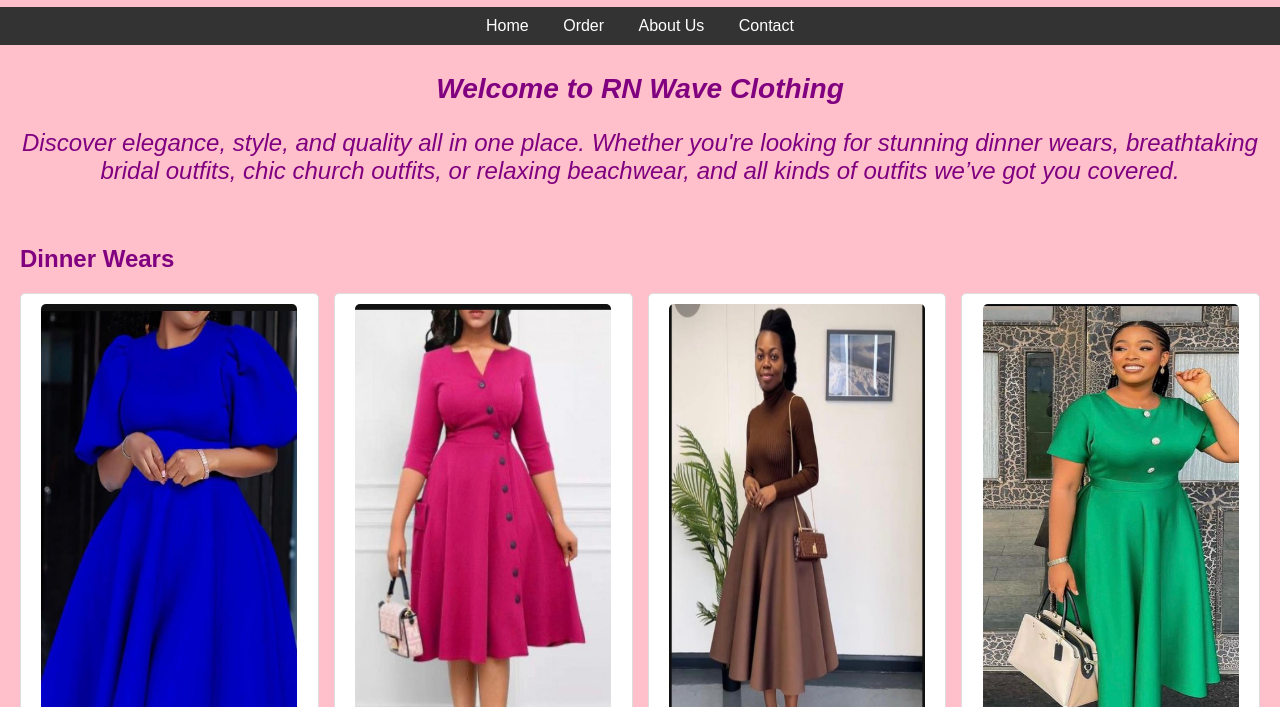
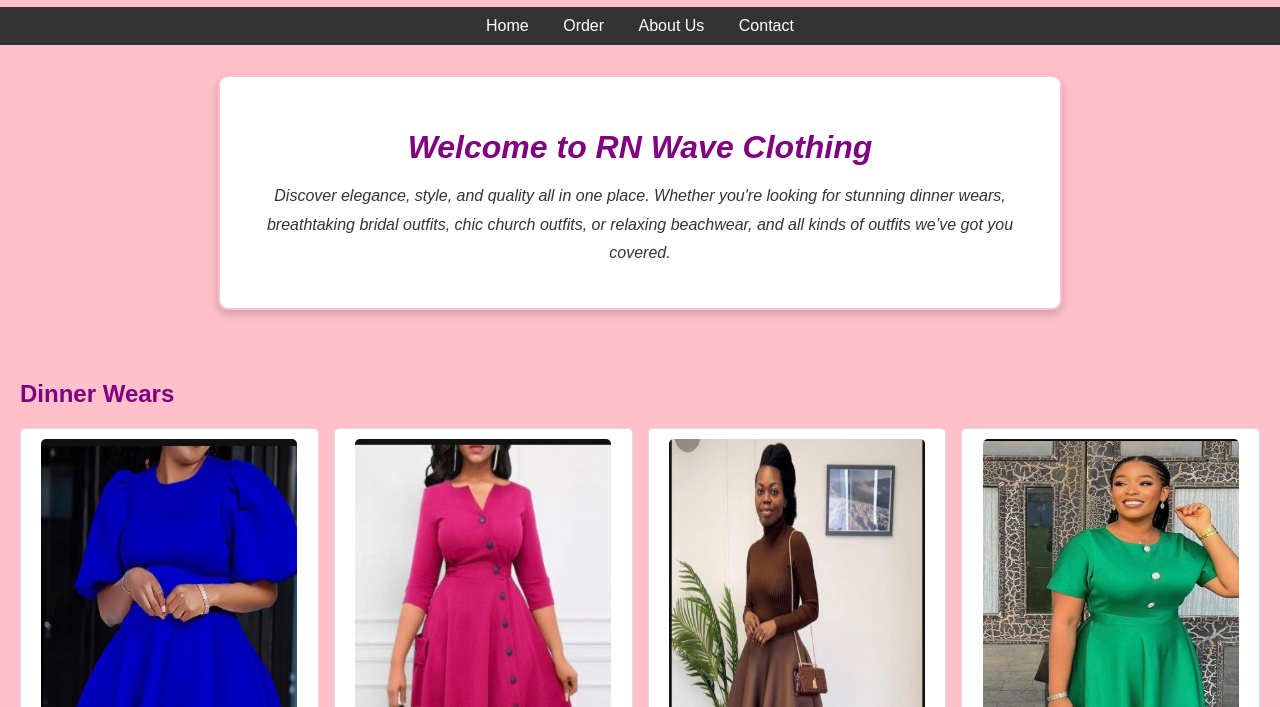
Before and after one commit to Nana-Kwame1/rnwave, a plain HTML site: page RN Home.html in a window 1280 px wide. Shown: the part 93-800 px from the top of the page. Drawn offline with Linux system fonts and the light colour scheme; a script that the page names is missing.

Commit message:
Update RN.css

```diff
--- a/RN.css
+++ b/RN.css
@@ -157,3 +157,33 @@ footer {
         grid-template-columns: repeat(2, 1fr);
     }
 }
+.text {
+    text-align: center;
+    margin: 30px auto;
+    max-width: 800px;
+    padding: 20px;
+    background: #fff;
+    color: purple;
+    font-family: 'Arial', sans-serif;
+    border-radius: 10px;
+    box-shadow: 0 4px 10px rgba(0, 0, 0, 0.2);
+    border: 2px solid pink;
+}
+
+.text h3 {
+    font-size: 2rem;
+    color: purple;
+    margin-bottom: 15px;
+}
+
+.text p {
+    font-size: 1rem;
+    line-height: 1.8;
+    color: #333;
+}
+
+.text:hover {
+    transform: translateY(-5px);
+    transition: all 0.3s ease-in-out;
+    box-shadow: 0 8px 20px rgba(0, 0, 0, 0.3);
+}
```
